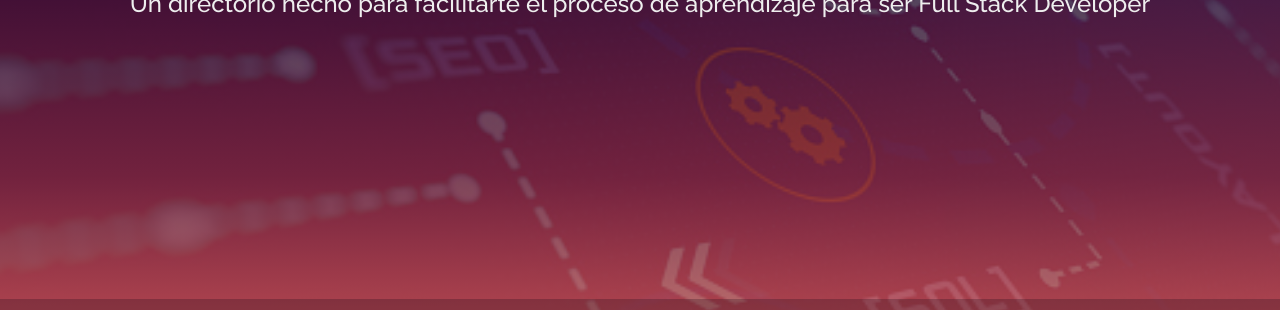
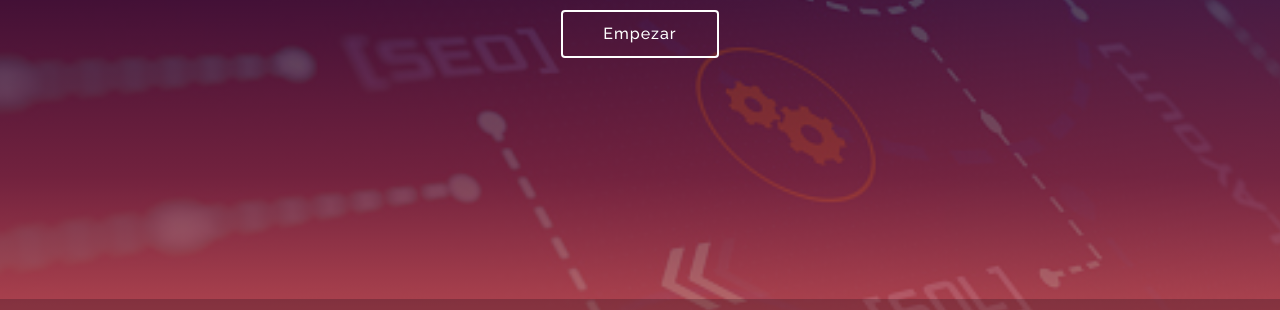
Before and after one commit to fullstackcurso/fullstackcurso.github.io, a plain HTML site: page index.html in a window 1280 px wide. Shown: the part 431-741 px from the top of the page. Drawn offline with nearby package versions, Linux system fonts and the light colour scheme.

Commit message:
Añadido botón empezar

```diff
--- a/index.html
+++ b/index.html
@@ -42,6 +42,7 @@
     <div class="hero-container">
       <h1>Bienvenid@ a WEBEDUCA</h1>
       <h2>Un directorio hecho para facilitarte el proceso de aprendizaje para ser Full Stack Developer</h2>
+      <a href="#about" class="btn-get-started scrollto">Empezar</a>
     </div>
   </section><!-- End Hero -->
 
```
